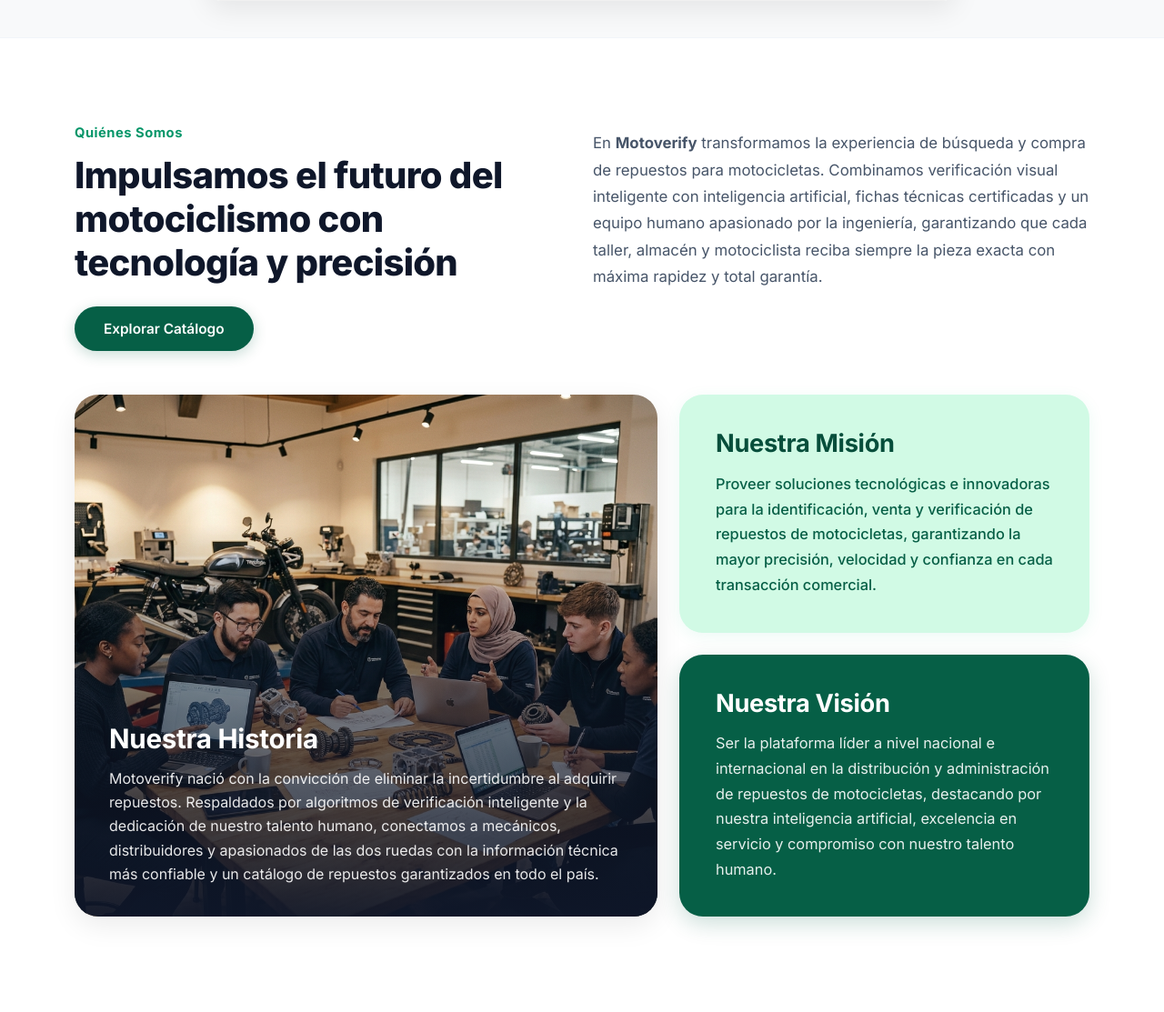
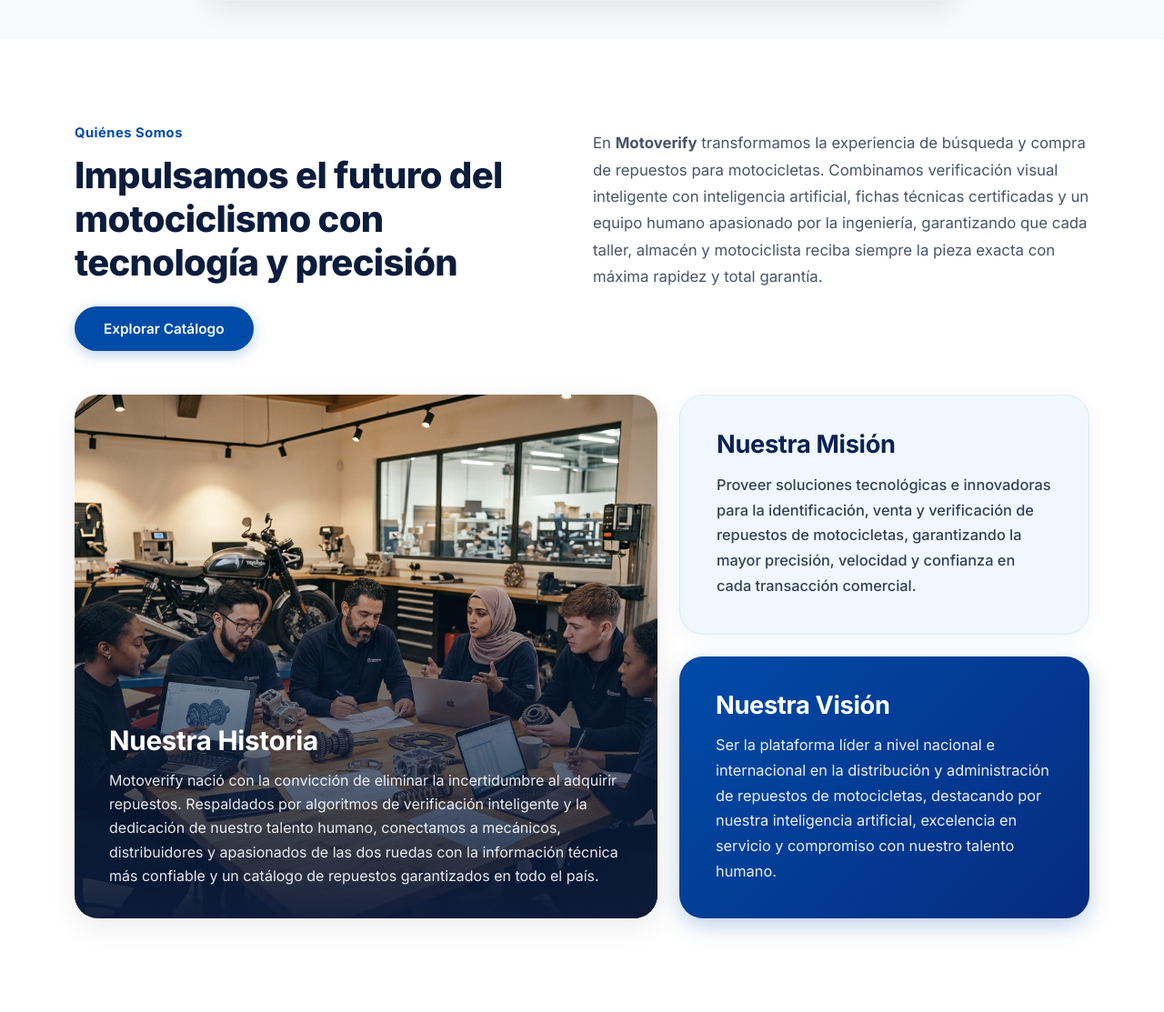
Before and after one commit to stivenperezm19-collab/Motoverify, a PHP site: page / in a window 1280 px wide. Shown: the part 685-1798 px from the top of the page at 91% size. Before the commit the page ends 1709 px from the top, so only its background shows below. Run offline with PHP 8.4, Linux system fonts and the light colour scheme; data that the repository does not hold is empty; some libraries are stand-ins or nearby versions.

Commit message:
style(about): ajustar paleta de colores de Quienes Somos a la identidad visual de Motoverify

```diff
--- a/public/index.php
+++ b/public/index.php
@@ -913,7 +913,7 @@
         .about-eyebrow {
             font-size: 0.92rem;
             font-weight: 700;
-            color: #059669;
+            color: #004ba8;
             letter-spacing: 0.5px;
             margin-bottom: 12px;
             text-transform: capitalize;
@@ -922,7 +922,7 @@
             font-size: 2.5rem;
             font-weight: 800;
             line-height: 1.2;
-            color: #0f172a;
+            color: #0b1c3c;
             letter-spacing: -0.7px;
             margin-bottom: 24px;
         }
@@ -931,19 +931,19 @@
             align-items: center;
             justify-content: center;
             gap: 8px;
-            background-color: #065f46;
+            background-color: #004ba8;
             color: #ffffff !important;
             font-weight: 600;
             font-size: 0.96rem;
             padding: 13px 32px;
             border-radius: 50px;
             text-decoration: none;
-            box-shadow: 0 4px 15px rgba(6, 95, 70, 0.22);
+            box-shadow: 0 4px 15px rgba(0, 75, 168, 0.25);
             transition: all 0.25s ease;
         }
         .btn-about-cta:hover {
-            background-color: #044e39;
-            box-shadow: 0 6px 20px rgba(6, 95, 70, 0.32);
+            background-color: #003a82;
+            box-shadow: 0 6px 20px rgba(0, 75, 168, 0.35);
             transform: translateY(-2px);
             color: #ffffff !important;
         }
@@ -993,7 +993,7 @@
             left: 0;
             width: 100%;
             height: 100%;
-            background: linear-gradient(180deg, rgba(15, 23, 42, 0) 25%, rgba(15, 23, 42, 0.55) 60%, rgba(15, 23, 42, 0.95) 100%);
+            background: linear-gradient(180deg, rgba(11, 28, 60, 0) 25%, rgba(11, 28, 60, 0.55) 60%, rgba(11, 28, 60, 0.95) 100%);
             z-index: 1;
         }
         .story-content {
@@ -1024,7 +1024,38 @@
             height: 100%;
         }
         .about-mission-card {
-            background-color: #d1fae5;
+            background-color: #f0f7ff;
+            border: 1px solid #dbeafe;
+            border-radius: 26px;
+            padding: 38px 40px;
+            flex: 1;
+            display: flex;
+            flex-direction: column;
+            justify-content: center;
+            box-shadow: 0 4px 18px rgba(0, 75, 168, 0.05);
+            transition: transform 0.3s ease, box-shadow 0.3s ease;
+        }
+        .about-mission-card:hover {
+            transform: translateY(-4px);
+            box-shadow: 0 12px 30px rgba(0, 75, 168, 0.12);
+        }
+        .mission-title {
+            font-size: 1.7rem;
+            font-weight: 700;
+            color: #0b2253;
+            margin-bottom: 14px;
+            letter-spacing: -0.3px;
+        }
+        .mission-text {
+            font-size: 1.02rem;
+            line-height: 1.7;
+            color: #334155;
+            margin: 0;
+            font-weight: 450;
+        }
+
+        .about-vision-card {
+            background: linear-gradient(135deg, #004ba8 0%, #062b80 100%);
             border-radius: 26px;
             border: none;
             padding: 38px 40px;
@@ -1032,43 +1063,12 @@
             display: flex;
             flex-direction: column;
             justify-content: center;
-            box-shadow: 0 4px 18px rgba(16, 185, 129, 0.08);
-            transition: transform 0.3s ease, box-shadow 0.3s ease;
-        }
-        .about-mission-card:hover {
-            transform: translateY(-4px);
-            box-shadow: 0 12px 30px rgba(16, 185, 129, 0.15);
-        }
-        .mission-title {
-            font-size: 1.7rem;
-            font-weight: 700;
-            color: #064e3b;
-            margin-bottom: 14px;
-            letter-spacing: -0.3px;
-        }
-        .mission-text {
-            font-size: 1.02rem;
-            line-height: 1.7;
-            color: #065f46;
-            margin: 0;
-            font-weight: 450;
-        }
-
-        .about-vision-card {
-            background-color: #065f46;
-            border-radius: 26px;
-            border: none;
-            padding: 38px 40px;
-            flex: 1;
-            display: flex;
-            flex-direction: column;
-            justify-content: center;
-            box-shadow: 0 8px 25px rgba(6, 95, 70, 0.2);
+            box-shadow: 0 8px 25px rgba(0, 75, 168, 0.25);
             transition: transform 0.3s ease, box-shadow 0.3s ease;
         }
         .about-vision-card:hover {
             transform: translateY(-4px);
-            box-shadow: 0 14px 34px rgba(6, 95, 70, 0.3);
+            box-shadow: 0 14px 34px rgba(0, 75, 168, 0.35);
         }
         .vision-title {
             font-size: 1.7rem;
@@ -1080,7 +1080,7 @@
         .vision-text {
             font-size: 1.02rem;
             line-height: 1.7;
-            color: rgba(255, 255, 255, 0.9);
+            color: rgba(255, 255, 255, 0.92);
             margin: 0;
             font-weight: 300;
         }
```
